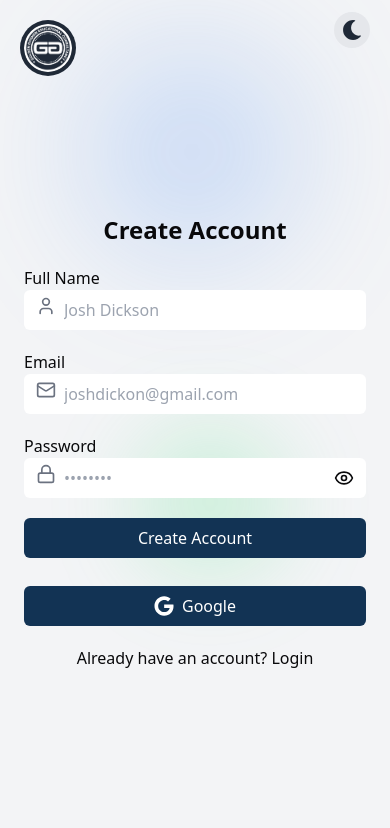
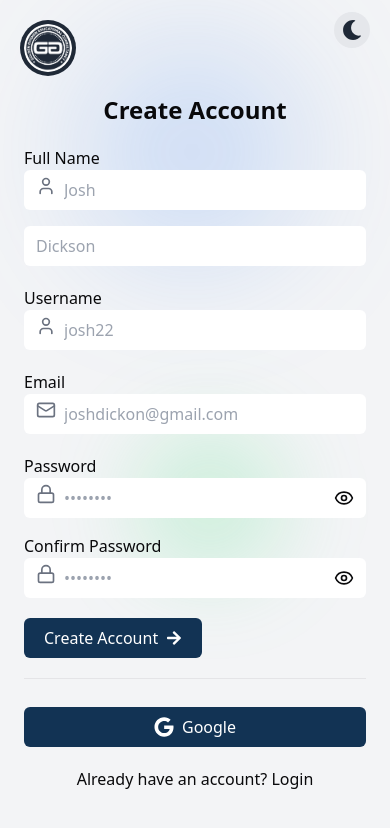
Before and after one commit to justinedoc/ggecl, a React (Vite) app: page /signup in a window 390 px wide. Shown: the top 828 px of the page. Built offline with nearby package versions, Linux system fonts and the light colour scheme.

Commit message:
Updated signup page UI

```diff
--- a/src/components/auth/pages/Login.tsx
+++ b/src/components/auth/pages/Login.tsx
@@ -1,7 +1,7 @@
 import { useState, useEffect } from 'react';
 import { Eye, EyeOff, Lock, Mail } from 'lucide-react';
 import { Link } from 'react-router-dom';
-import { FaGoogle, FaSun, FaMoon } from 'react-icons/fa';
+import { FaGoogle, FaSun, FaMoon, FaArrowRight } from 'react-icons/fa';
 
 const Login = () => {
   const [showPassword, setShowPassword] = useState(false);
@@ -29,14 +29,12 @@ const Login = () => {
       <div className="absolute top-10 left-20 w-56 h-56 bg-blue-500/20 rounded-full blur-3xl"></div>
       <div className="absolute top-1/2 left-1/3 w-40 h-40 bg-green-400/20 rounded-full blur-2xl"></div>
 
-       {/* Dark Mode Toggle */}
             <button
               onClick={() => setDarkMode(!darkMode)}
               className="absolute md:top-10 top-3 md:right-20 right-5 p-2 rounded-full text-gray-800 dark:text-gray-300 dark:bg-gray-800 bg-gray-200 dark:hover:bg-gray-700"
             >
               {darkMode ? <FaSun size={20} /> : <FaMoon size={20} />}
             </button>
-            {/* GGECL LOGO for small screen only */}
             <Link to="/" className=' absolute top-5 left-5'>
       <img src="src/assets/images/LOGO.png" className='w-14 h-14 rounded-full p-1 bg-gray-800 md:hidden block' alt="" />
       </Link>
@@ -61,7 +59,7 @@ const Login = () => {
                 </div>
                 <input
                   type="email"
-                  className={`input input-bordered w-full pl-10 py-2 rounded-md dark:bg-gray-100`}
+                  className={`input input-bordered w-full pl-10 py-2 rounded-md dark:bg-gray-800 outline-none`}
                   placeholder="joshdickon@gmail.com"
                   value={formData.email}
                   onChange={(e) => setFormData({ ...formData, email: e.target.value })}
@@ -80,7 +78,7 @@ const Login = () => {
                 </div>
                 <input
                   type={showPassword ? 'text' : 'password'}
-                  className={`input input-bordered w-full  py-2 rounded-md pl-10`}
+                  className={`input input-bordered w-full  py-2 rounded-md pl-10 dark:bg-gray-800 outline-none`}
                   placeholder="••••••••"
                   value={formData.password}
                   onChange={(e) => setFormData({ ...formData, password: e.target.value })}
@@ -100,11 +98,11 @@ const Login = () => {
               </div>
             </div>
 
-            <button type="submit" className="btn btn-primary w-full mt-4 py-2 rounded-md text-white">
-              Login
+            <button type="submit" className="btn btn-primary mt-4 py-2 px-4 w-max rounded-md text-white flex gap-2 items-center">
+             <span> Login</span> <FaArrowRight />
             </button>
           </form>
-
+<hr />
           <div className="mt-6 flex justify-center space-x-4 w-full">
           <button
   className="btn btn-outline btn-google flex items-center justify-center space-x-2 w-full mt-2 py-2 rounded-md text-white"
--- a/src/components/auth/pages/Signup.tsx
+++ b/src/components/auth/pages/Signup.tsx
@@ -1,6 +1,6 @@
 import { useState, useEffect } from 'react';
 import { Eye, EyeOff, Lock, Mail, User } from 'lucide-react';
-import { FaGoogle, FaSun, FaMoon } from 'react-icons/fa';
+import { FaGoogle, FaSun, FaMoon, FaArrowRight } from 'react-icons/fa';
 import { Link } from 'react-router-dom';
 
 const Signup = () => {
@@ -28,14 +28,12 @@ const Signup = () => {
     <div className="relative min-h-screen grid lg:grid-cols-2 overflow-hidden bg-gray-100 dark:bg-gray-900">
       <div className="absolute top-10 left-20 w-56 h-56 bg-blue-500/20 rounded-full blur-3xl"></div>
       <div className="absolute top-1/2 left-1/3 w-40 h-40 bg-green-400/20 rounded-full blur-2xl"></div>
-      {/* Dark Mode Toggle */}
       <button
         onClick={() => setDarkMode(!darkMode)}
         className="absolute md:top-10 top-3 md:right-20 right-5 p-2 rounded-full text-gray-800 dark:text-gray-300 dark:bg-gray-800 bg-gray-200 dark:hover:bg-gray-700"
       >
         {darkMode ? <FaSun size={20} /> : <FaMoon size={20} />}
       </button>
-      {/* GGECL LOGO for small screen only */}
       <Link to="/" className=' absolute top-5 left-5'>
       <img src="src/assets/images/LOGO.png" className='w-14 h-14 rounded-full p-1 bg-gray-800 md:hidden block' alt="" />
       </Link>
@@ -53,19 +51,43 @@ const Signup = () => {
               <label htmlFor="username" className="label">
                 <span className="label-text font-medium">Full Name</span>
               </label>
-              <div className="relative">
+              <div className="relative grid grid-cols-1 md:grid-cols-2 gap-4">
                 <User className="absolute inset-y-0 left-0 pl-3 size-8 text-gray-500 text-base-content/40" />
                 <input
                   type="text"
-                  className="input input-bordered w-full pl-10 py-2 rounded-md"
-                  placeholder="Josh Dickson"
+                  className="input input-bordered w-full pl-10 py-2 rounded-md dark:bg-gray-800 outline-none"
+                  placeholder="Josh"
                   value={formData.fullName}
                   onChange={(e) => setFormData({ ...formData, fullName: e.target.value })}
-                  id="username"
+                  id="Firstname"
+                />
+                <input
+                  type="text"
+                  className="input input-bordered w-full pl-3 dark:bg-gray-800 outline-none py-2 rounded-md"
+                  placeholder="Dickson"
+                  value={formData.fullName}
+                  onChange={(e) => setFormData({ ...formData, fullName: e.target.value })}
+                  id="Lastname"
                 />
               </div>
             </div>
 
+            <div className="form-control">
+              <label htmlFor="userName" className="label">
+                <span className="label-text font-medium">Username</span>
+              </label>
+              <div className="relative">
+                <User className="absolute inset-y-0 left-0 pl-3 size-8 text-gray-500 text-base-content/40" />
+                <input
+                  type="email"
+                  className="input input-bordered w-full pl-10 py-2 rounded-md dark:bg-gray-800 outline-none"
+                  placeholder="josh22"
+                  value={formData.email}
+                  onChange={(e) => setFormData({ ...formData, email: e.target.value })}
+                  id="userName"
+                />
+              </div>
+            </div>
             <div className="form-control">
               <label htmlFor="email" className="label">
                 <span className="label-text font-medium">Email</span>
@@ -74,7 +96,7 @@ const Signup = () => {
                 <Mail className="absolute inset-y-0 left-0 pl-3 size-8 text-gray-500 text-base-content/40" />
                 <input
                   type="email"
-                  className="input input-bordered w-full pl-10 py-2 rounded-md"
+                  className="input input-bordered w-full pl-10 py-2 rounded-md dark:bg-gray-800 outline-none"
                   placeholder="joshdickon@gmail.com"
                   value={formData.email}
                   onChange={(e) => setFormData({ ...formData, email: e.target.value })}
@@ -83,6 +105,7 @@ const Signup = () => {
               </div>
             </div>
 
+            <div className="grid grid-cols-1 md:grid-cols-2 gap-4">
               <div className="form-control">
                 <label htmlFor="password" className="label">
                   <span className="label-text font-medium">Password</span>
@@ -91,7 +114,7 @@ const Signup = () => {
                   <Lock className="absolute inset-y-0 left-0 pl-3 size-8 text-gray-500 text-base-content/40" />
                   <input
                     type={showPassword ? 'text' : 'password'}
-                  className="input input-bordered w-full pl-10 py-2 rounded-md"
+                    className="input input-bordered w-full pl-10 py-2 rounded-md dark:bg-gray-800 outline-none"
                     placeholder="••••••••"
                     value={formData.password}
                     onChange={(e) => setFormData({ ...formData, password: e.target.value })}
@@ -106,11 +129,36 @@ const Signup = () => {
                   </button>
                 </div>
               </div>
+              <div className="form-control">
+                <label htmlFor="confirmPassword" className="label">
+                  <span className="label-text font-medium">Confirm Password</span>
+                </label>
+                <div className="relative">
+                  <Lock className="absolute inset-y-0 left-0 pl-3 size-8 text-gray-500 text-base-content/40" />
+                  <input
+                    type={showPassword ? 'text' : 'password'}
+                    className="input input-bordered w-full pl-10 py-2 rounded-md dark:bg-gray-800 outline-none"
+                    placeholder="••••••••"
+                    value={formData.password}
+                    onChange={(e) => setFormData({ ...formData, password: e.target.value })}
+                    id="password"
+                  />
+                  <button
+                    type="button"
+                    className="absolute inset-y-0 right-0 pr-3 flex items-center"
+                    onClick={() => setShowPassword(!showPassword)}
+                  >
+                    {showPassword ? <EyeOff className="size-5 text-base-content/40" /> : <Eye className="size-5 text-base-content/40" />}
+                  </button>
+                </div>
+              </div>
+            </div>
 
-            <button type="submit" className="btn btn-primary w-full mt-52 py-2 rounded-md text-white">
-              Create Account
+            <button type="submit" className="btn btn-primary w-max items-center gap-2 flex mt-52 py-2 px-5 rounded-md text-white">
+              <span>Create Account</span> <FaArrowRight />
             </button>
           </form>
+<hr />
 
           <div className="mt-6 flex justify-center space-x-4">
           <button
--- a/src/components/landing/pages/Hero.tsx
+++ b/src/components/landing/pages/Hero.tsx
@@ -70,7 +70,7 @@ function Hero() {
           professional goals.
         </p>
 
-        <Button className="text-white font-semibold px-5 py-4 rounded-md btn w-fit inline-flex items-center">
+        <Button className="text-white font-semibold px-5 py-5 rounded-md btn w-fit inline-flex items-center">
           Start your instructure journey <FaArrowRight />
         </Button>
       </div>
```
Also changed, not shown: src/components/landing/pages/Categories.tsx (+4 -4 lines). Lines whose indentation alone changed are shown as unchanged.
